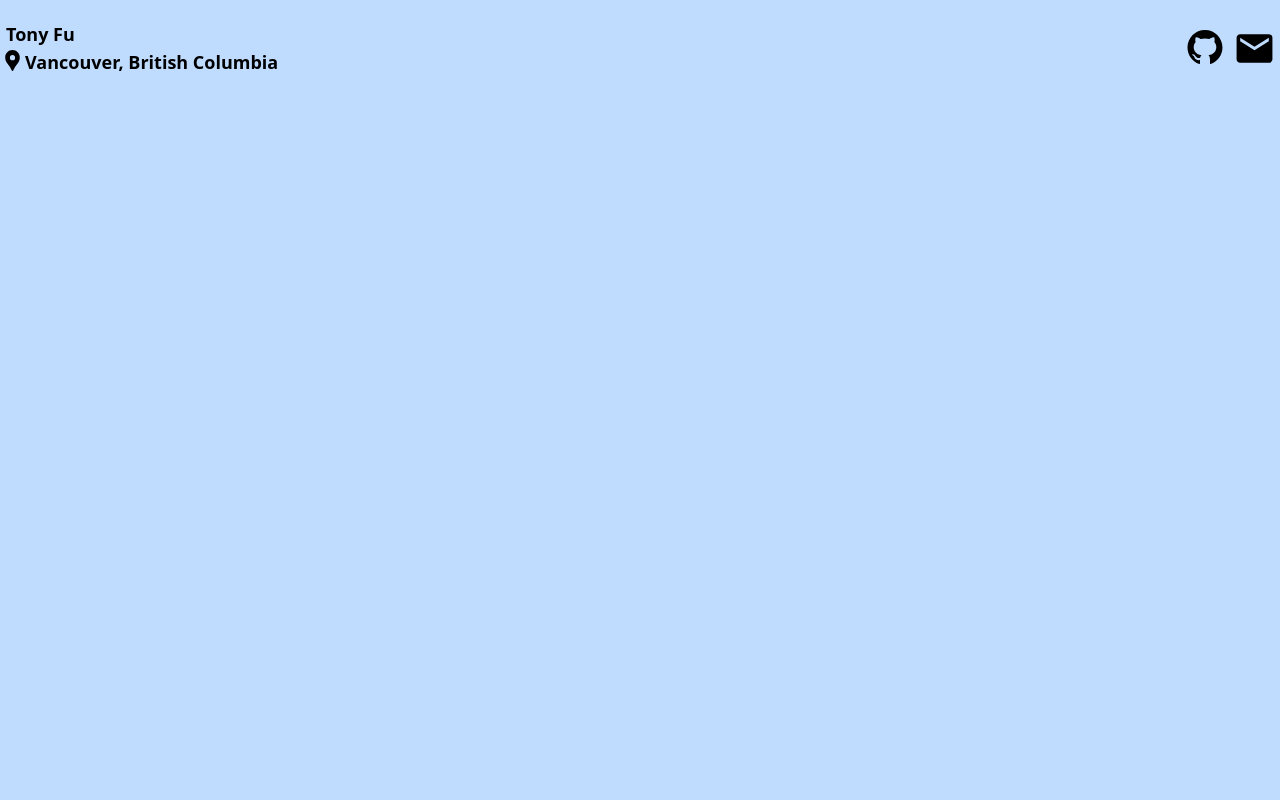
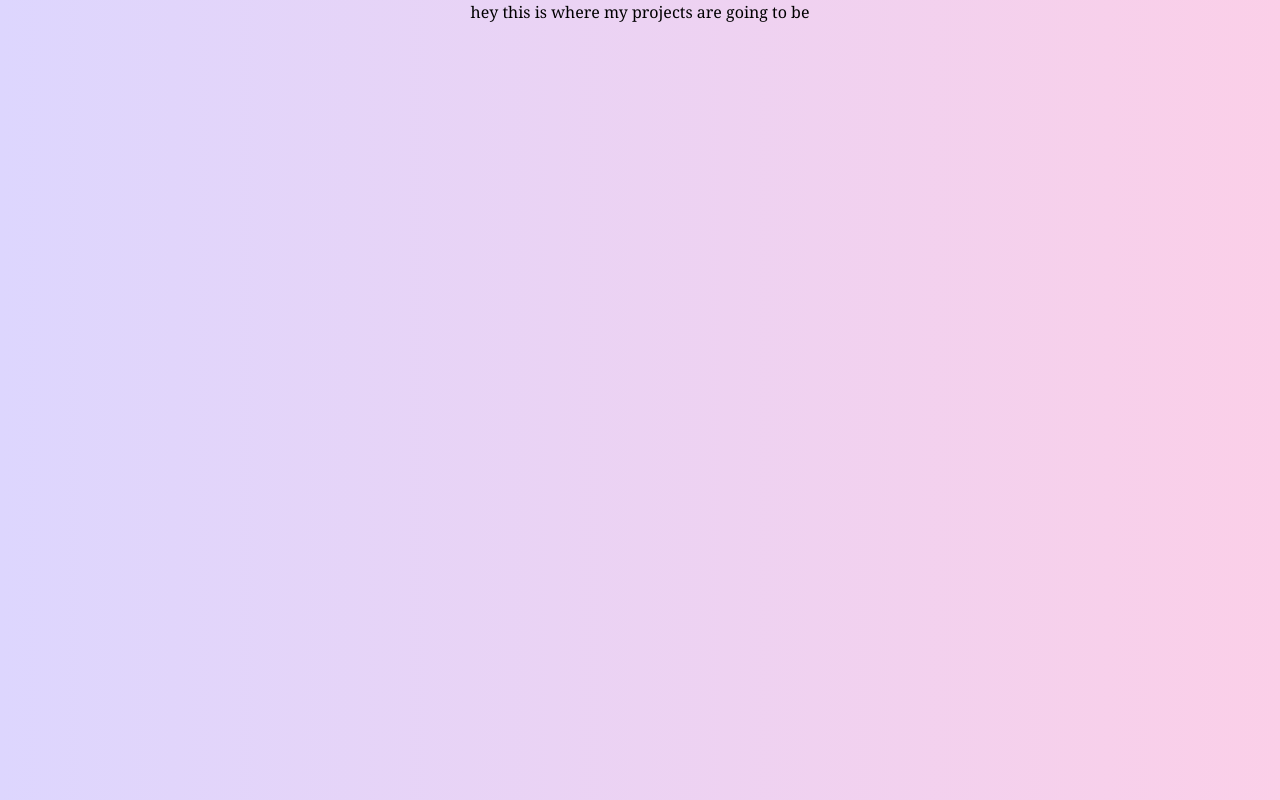
Before and after one commit to tfu2003/website, a React (Create React App) app: page /projects in a window 1280 px wide. Built offline with nearby package versions, Linux system fonts and the light colour scheme.

Commit message:
added navigation to projects page from home page

```diff
--- a/src/App.js
+++ b/src/App.js
@@ -1,10 +1,7 @@
 import { useEffect } from "react";
-import Header from "./components/header";
-import Intro from "./components/intro";
-import Contacts from "./components/contacts";
 import Main from "./components/main";
 import Projects from "./components/projects";
-import { Routes, Route, Router } from "react-router-dom";
+import { Routes, Route } from "react-router-dom";
 
 function App() {
   useEffect(() => {
@@ -12,10 +9,12 @@ function App() {
   }, [])
   return (
     <div className="bg-gradient-to-r from-violet-200 to-pink-200 background">
+      <div>
       <Routes>
       <Route path="/" element={<Main />} />
       <Route path="/projects" element={<Projects />} />
       </Routes>
+      </div>
     </div>
   );
 }
--- a/src/components/contacts.js
+++ b/src/components/contacts.js
@@ -1,6 +1,6 @@
 import { AiFillGithub, AiFillLinkedin } from "react-icons/ai";
 import { MdEmail } from "react-icons/md";
-import { BrowserRouter, Link } from "react-router-dom";
+import { Link } from "react-router-dom";
 
 function Contacts() {
   return (
@@ -35,7 +35,6 @@ function Contacts() {
 
 const ButtonMailto = ({ mailto, label }) => {
   return (
-    <BrowserRouter>
       <Link
         to="#"
         onClick={(e) => {
@@ -45,7 +44,6 @@ const ButtonMailto = ({ mailto, label }) => {
       >
         {label}
       </Link>
-    </BrowserRouter>
   );
 };
 
--- a/src/components/main.js
+++ b/src/components/main.js
@@ -1,15 +1,17 @@
 import { useEffect } from "react";
 import Header from "./header";
 import Intro from "./intro";
+import Contacts from "./contacts";
 
 function Main() {
     useEffect(() => {
         window.scrollTo(0, 0)
       }, [])
       return (
-        <div className="bg-gradient-to-r from-violet-200 to-pink-200 background">
+        <div>
             <Header/>
             <Intro/>
+            <Contacts/>
         </div>
       );
     }
--- a/src/components/project.js
+++ b/src/components/project.js
@@ -1,8 +1,15 @@
 import Speech from "./images/speech-simulator.png";
 import Reci from "./images/reci-one.png";
 import Trade from "./images/trade-designer.png";
+import { useNavigate } from "react-router-dom";
 
 function Project() {
+  let navigate = useNavigate();
+  const route = () =>{
+    let path = `/projects`;
+    navigate(path);
+  }
+
   return (
     <div className="flex min-h-screen flex-col items-center pt-10 font-serif">
       <h1 className="text-3xl font-bold">Projects!</h1>
@@ -187,7 +194,11 @@ function Project() {
           <h1 className="text-xl font-bold text-end">Trade Designer</h1>
           <div className="pt-3">
             <p className="text-base bg-pink-300 p-5">
-              NBA trade rumors are flying. Kyrie Irving has just been traded to the Dallas Mavericks and Kevin Durant might be next. Want to make your own mock trades that would drastically help your team? With this trade designer, you can create, delete and edit trades. You can even save your trades and load them in a future session!
+              NBA trade rumors are flying. Kyrie Irving has just been traded to
+              the Dallas Mavericks and Kevin Durant might be next. Want to make
+              your own mock trades that would drastically help your team? With
+              this trade designer, you can create, delete and edit trades. You
+              can even save your trades and load them in a future session!
             </p>
           </div>
           <div className="flex flex-col items-center pt-3 pl-12">
@@ -232,9 +243,12 @@ function Project() {
         </div>
       </div>
       <div className="pt-20">
-      <button className="border-2 border-pink-500 rounded-full text-pink-500 shadow hover:shadow-md hover:shadow-pink-500 hover:opacity-50 p-4 transition duration-450">
-        Check out my other projects!
-      </button>
+        <button
+          className="border-2 border-pink-500 rounded-full text-pink-500 shadow hover:shadow-md hover:shadow-pink-500 hover:opacity-50 p-4 transition duration-450"
+          onClick={route}
+        >
+          Check out my other projects!
+        </button>
       </div>
     </div>
   );
--- a/src/components/projects.js
+++ b/src/components/projects.js
@@ -1,11 +1,9 @@
-import Header from "./header";
-
 function Projects() {
-    return (
-        <div className="bg-gradient-to-r from-violet-200 to-pink-200 background">
-            <Header/>
+      return (
+        <div className="flex min-h-screen flex-col items-center font-serif">
+            hey this is where my projects are going to be
         </div>
-    );
-}
+      );
+    }
 
 export default Projects;
```
